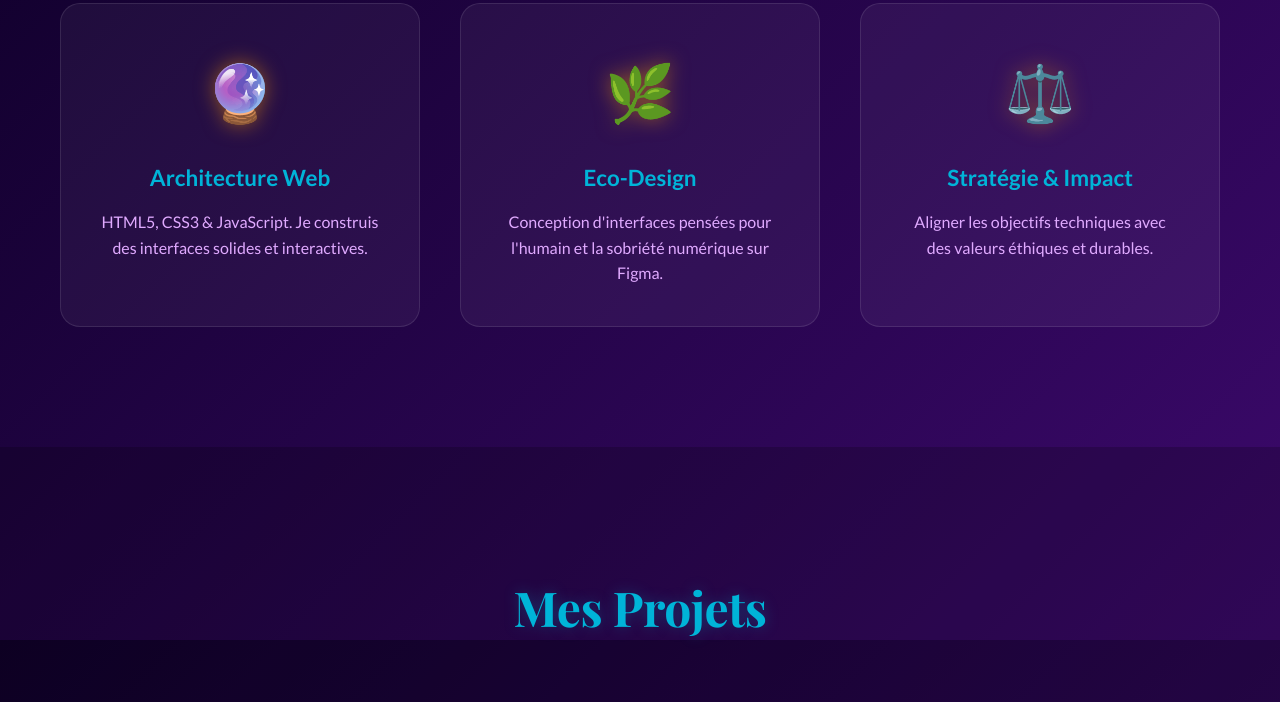
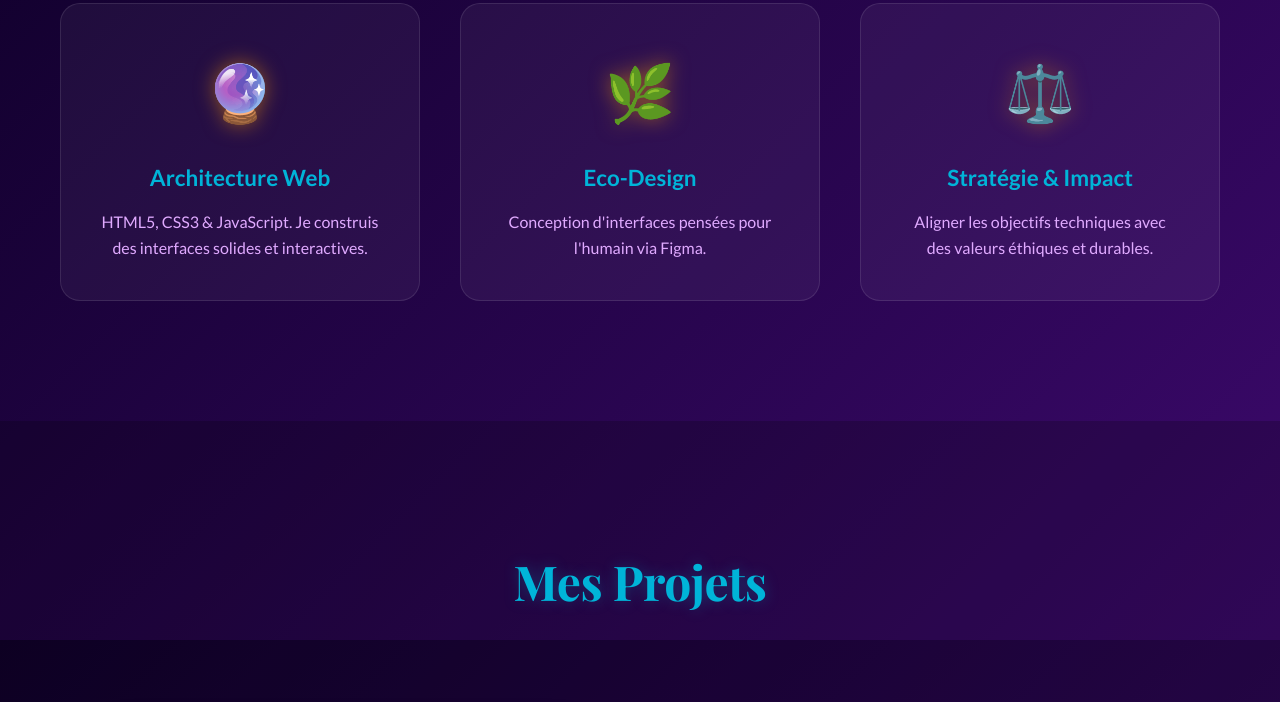
Before and after one commit to rbjlc/Mon-portfolio, a plain HTML site: page index.html in a window 1280 px wide. Shown: the part 1760-2462 px from the top of the page. Drawn offline with nearby package versions, Linux system fonts and the light colour scheme; a web font is replaced by a local one.

Commit message:
Update index.html

```diff
--- a/index.html
+++ b/index.html
@@ -67,7 +67,7 @@
           <div class="skill-card">
             <div class="skill-icon">🌿</div>
             <h3>Eco-Design</h3>
-            <p>Conception d'interfaces pensées pour l'humain et la sobriété numérique sur Figma.</p>
+            <p>Conception d'interfaces pensées pour l'humain via Figma.</p>
           </div>
 
           <div class="skill-card">
```
